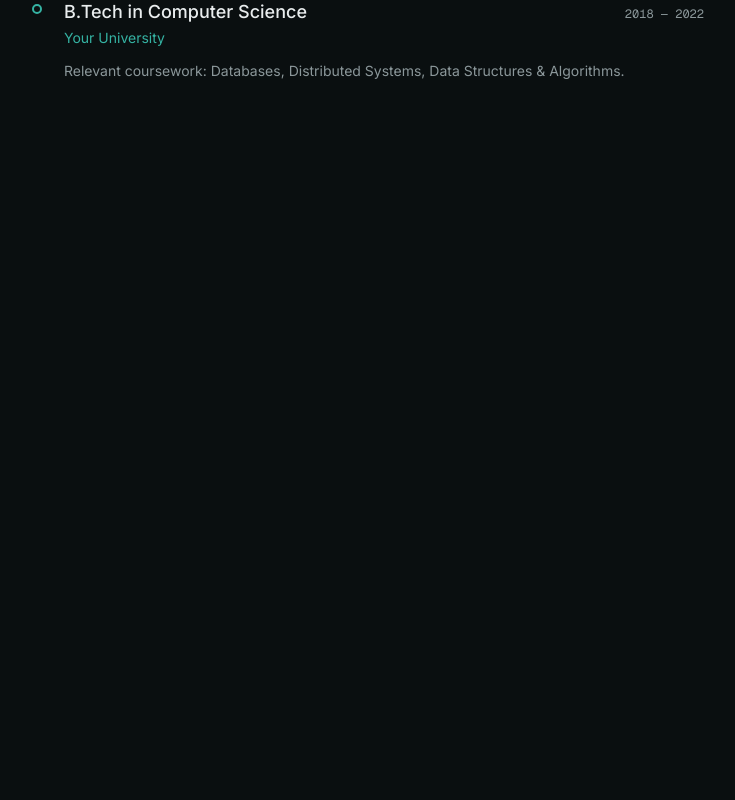
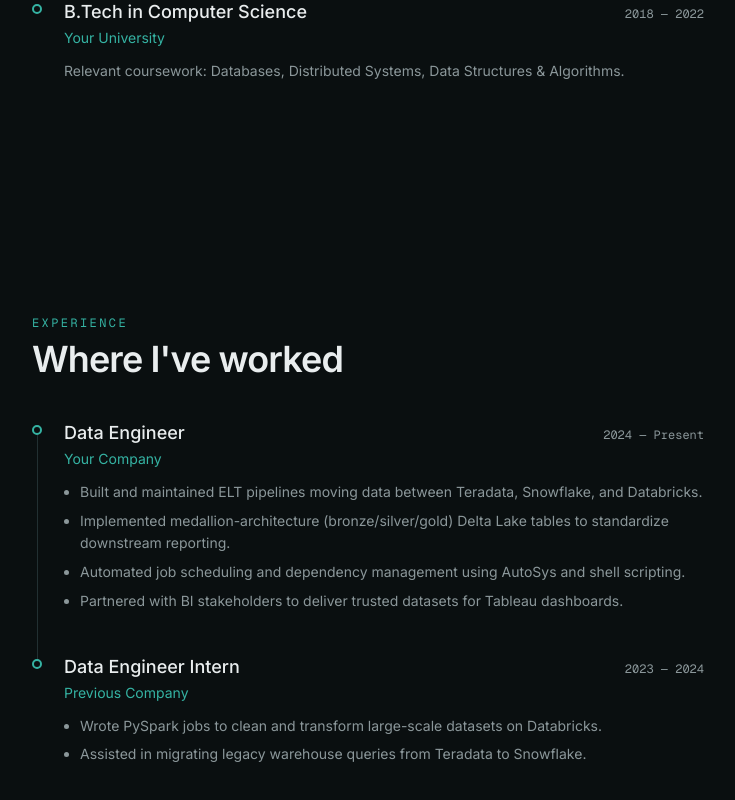
Before and after one commit to maybeAtull/portfolio, a Next.js app: page / in a window 1280 px wide. Shown: the part 1504-2304 px from the top of the page, without its empty margins (56-791 px from the left). Before the commit the page ends 1723 px from the top, so only its background shows below. Built offline with nearby package versions, Linux system fonts and the light colour scheme.

Commit message:
feat: add work experience timeline

```diff
--- a/src/app/page.tsx
+++ b/src/app/page.tsx
@@ -2,6 +2,7 @@ import { Navbar } from "../components/layout/Navbar";
 import { Hero } from "../components/sections/Hero";
 import { About } from "../components/sections/About";
 import { Education } from "../components/sections/Education";
+import { Experience } from "../components/sections/Experience";
 
 export default function Home() {
   return (
@@ -11,6 +12,7 @@ export default function Home() {
         <Hero />
         <About />
         <Education />
+        <Experience />
       </main>
     </>
   );
--- /dev/null
+++ b/src/components/sections/Experience.tsx
@@ -0,0 +1,29 @@
+import { experience } from "../../../content/site-data";
+import { SectionHeading } from "../ui/SectionHeading";
+import { TimelineItem } from "../ui/TimelineItem";
+
+export function Experience() {
+  return (
+    <section id="experience" className="mx-auto max-w-6xl px-6 py-24">
+      <SectionHeading eyebrow="Experience" title="Where I've worked" />
+
+      <div className="mt-10 max-w-2xl">
+        {experience.map((entry, index) => (
+          <TimelineItem
+            key={`${entry.company}-${entry.period}`}
+            title={entry.role}
+            subtitle={entry.company}
+            period={entry.period}
+            isLast={index === experience.length - 1}
+          >
+            <ul className="list-disc space-y-1.5 pl-4">
+              {entry.bullets.map((bullet) => (
+                <li key={bullet}>{bullet}</li>
+              ))}
+            </ul>
+          </TimelineItem>
+        ))}
+      </div>
+    </section>
+  );
+}
```
